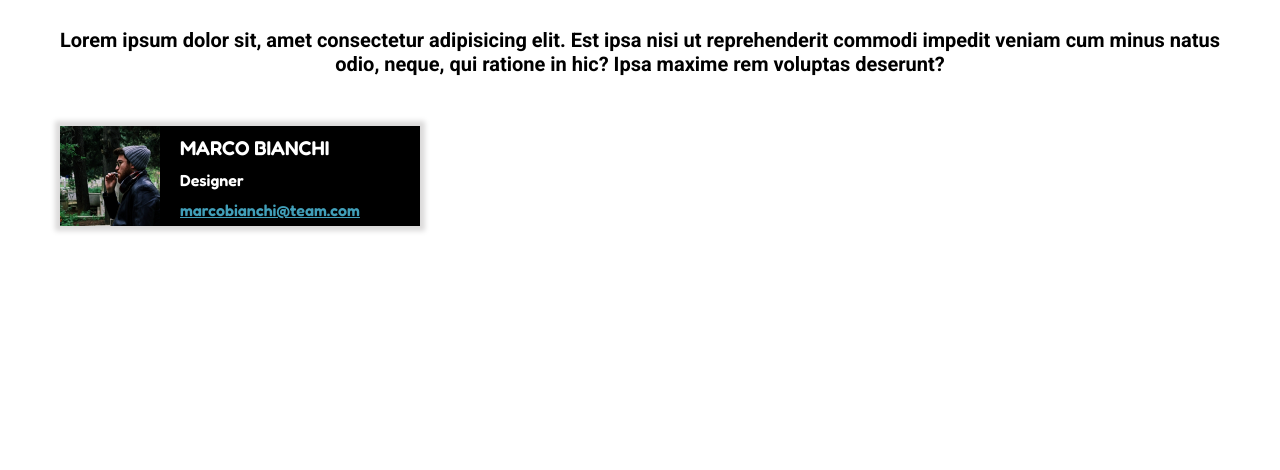
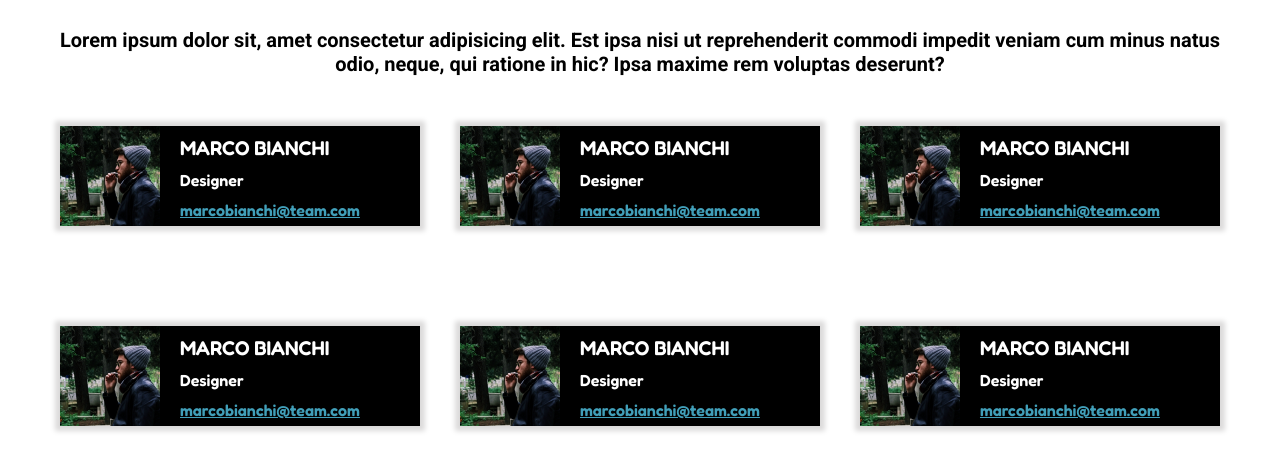
Before and after one commit to MatteoGrigoletto/html-css-float-cards, a plain HTML site: page index.html in a window 1280 px wide. Shown: the part 120-590 px from the top of the page. Drawn offline with Linux system fonts and the light colour scheme.

Commit message:
implementati-6-banner

```diff
--- a/index.html
+++ b/index.html
@@ -29,9 +29,48 @@
                 <p class="job">Designer</p>
                 <a class="blue-color" href="mailto:marcobianchi@team.com">marcobianchi@team.com</a>
             </div>
-
-
-
+        </div>
+        <div class="player-box clearfix">
+            <img class="photo" src="img/male1.png" alt="">
+            <div class="worker-description clearfix space">
+                <h3 class="programmer-name">MARCO BIANCHI</h3>
+                <p class="job">Designer</p>
+                <a class="blue-color" href="mailto:marcobianchi@team.com">marcobianchi@team.com</a>
+            </div>
+        </div>
+        <div class="player-box clearfix">
+            <img class="photo" src="img/male1.png" alt="">
+            <div class="worker-description clearfix space">
+                <h3 class="programmer-name">MARCO BIANCHI</h3>
+                <p class="job">Designer</p>
+                <a class="blue-color" href="mailto:marcobianchi@team.com">marcobianchi@team.com</a>
+            </div>
+        </div>
+        <div class="player-box clearfix">
+            <img class="photo" src="img/male1.png" alt="">
+            <div class="worker-description clearfix space">
+                <h3 class="programmer-name">MARCO BIANCHI</h3>
+                <p class="job">Designer</p>
+                <a class="blue-color" href="mailto:marcobianchi@team.com">marcobianchi@team.com</a>
+            </div>
+        </div>
+        <div class="player-box clearfix">
+            <img class="photo" src="img/male1.png" alt="">
+            <div class="worker-description clearfix space">
+                <h3 class="programmer-name">MARCO BIANCHI</h3>
+                <p class="job">Designer</p>
+                <a class="blue-color" href="mailto:marcobianchi@team.com">marcobianchi@team.com</a>
+            </div>
+        </div>
+        <div class="player-box clearfix">
+            <img class="photo" src="img/male1.png" alt="">
+            <div class="worker-description clearfix space">
+                <h3 class="programmer-name">MARCO BIANCHI</h3>
+                <p class="job">Designer</p>
+                <a class="blue-color" href="mailto:marcobianchi@team.com">marcobianchi@team.com</a>
+            </div>
+        </div>
+    </section>
 
 </body>
 </html>
```
